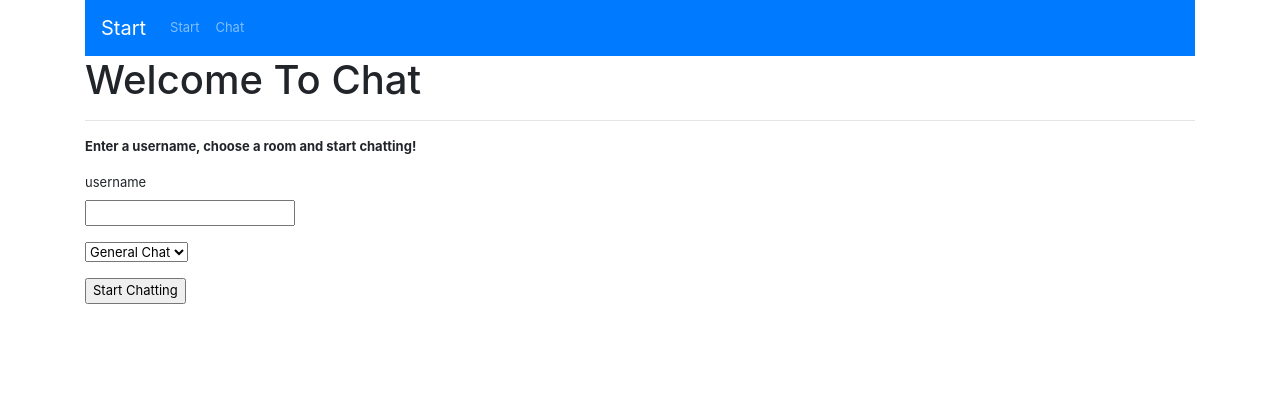
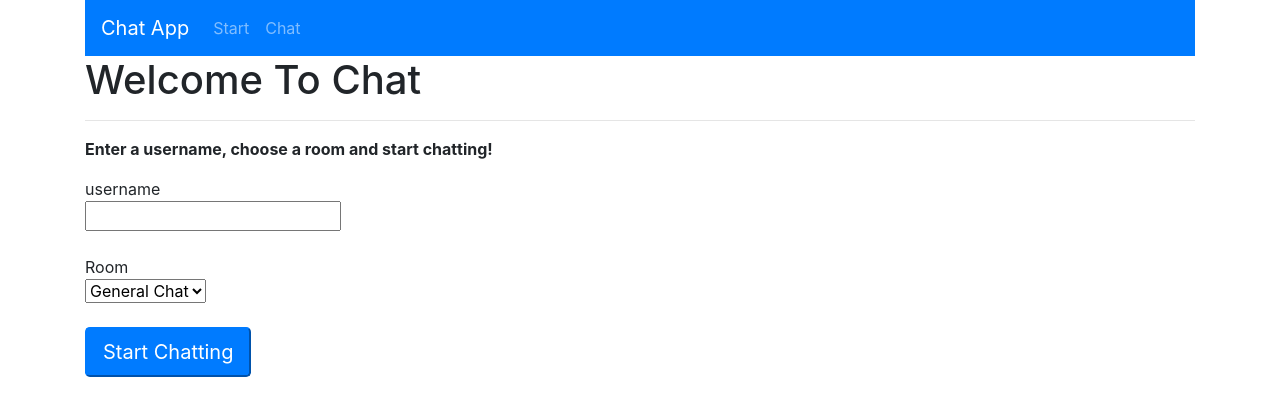
Before and after one commit to Luke-Robinett/react-chat, a React (Vite) app in the folder client/: page / in a window 1280 px wide. Shown: the top 416 px of the page. Built offline with nearby package versions, Linux system fonts and the light colour scheme.

Commit message:
Some minor refactoring

```diff
--- a/client/package.json
+++ b/client/package.json
@@ -3,7 +3,7 @@
   "version": "0.1.0",
   "description": "",
   "scripts": {
-    "start": "parcel index.html",
+    "start": "concurrently \"parcel watch index.html\" \"sleep 1\" \"start http://localhost:3000\"",
     "build": "parcel build index.html"
   },
   "license": "MIT",
--- a/client/src/App.js
+++ b/client/src/App.js
@@ -7,7 +7,7 @@ import ChatPage from "./pages/ChatPage";
 function App() {
   return (
     <Router>
-      <div className="container" style={{fontSize: "13px"}}>
+      <div className="container" style={{fontSize: "16px"}}>
         <Nav />
         <Route exact path="/" component={StartPage} />
         <Route exact path="/chat" component={ChatPage} />
--- a/client/src/components/LoginForm.js
+++ b/client/src/components/LoginForm.js
@@ -6,9 +6,8 @@ function LoginForm(props) {
       onSubmit={props.onSubmit}
     >
       <p>
-        <label htmlFor="username">
+        <label>
           username
-        </label>
           <br />
           <input
             type="text"
@@ -17,15 +16,21 @@ function LoginForm(props) {
             value={props.usernameValue}
             onChange={props.onUsernameChange}
           />
+        </label>
       </p>
       <p>
+        <label>
+          Room
+          <br />
           <select>
             <option>General Chat</option>
           </select>
+        </label>
       </p>
       <p>
         <input
           type="submit"
+          className="btn-lg btn-primary"
           value="Start Chatting"
         />
       </p>
--- a/client/src/components/Nav.js
+++ b/client/src/components/Nav.js
@@ -4,7 +4,7 @@ import { Link } from "react-router-dom";
 function Nav(props) {
  return (
   <nav className="navbar navbar-expand-lg navbar-dark bg-primary">
-   <Link className="navbar-brand" to="/">Start</Link>
+   <Link className="navbar-brand" to="/">Chat App</Link>
    <button className="navbar-toggler" type="button" data-toggle="collapse" data-target="#navbarNav" aria-controls="navbarNav" aria-expanded="false" aria-label="Toggle navigation">
     <span className="navbar-toggler-icon"></span>
    </button>
--- a/package.json
+++ b/package.json
@@ -4,8 +4,9 @@
   "description": "A chat app in React",
   "main": "server.js",
   "scripts": {
-    "start": "cd server && nodemon index.js",
-    "dev": "cd client && npm start"
+    "server": "cd server && nodemon index.js",
+    "client": "cd client && npm start",
+    "dev": "concurrently \"npm run server\" \"npm run client\""
   },
   "repository": {
     "type": "git",
```
Lines whose indentation alone changed are shown as unchanged.
